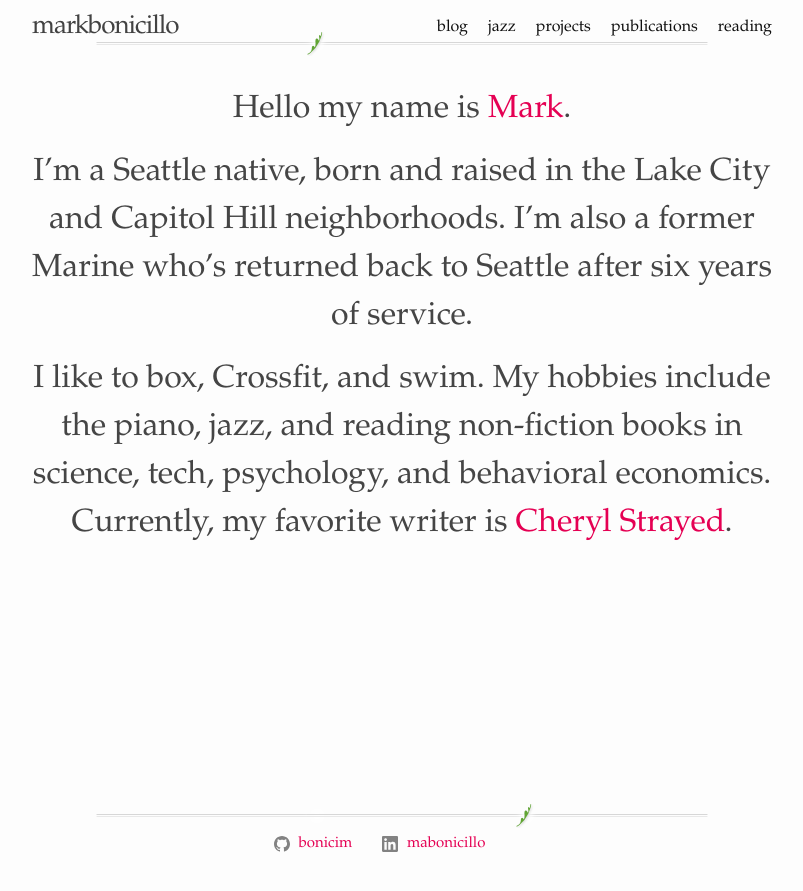
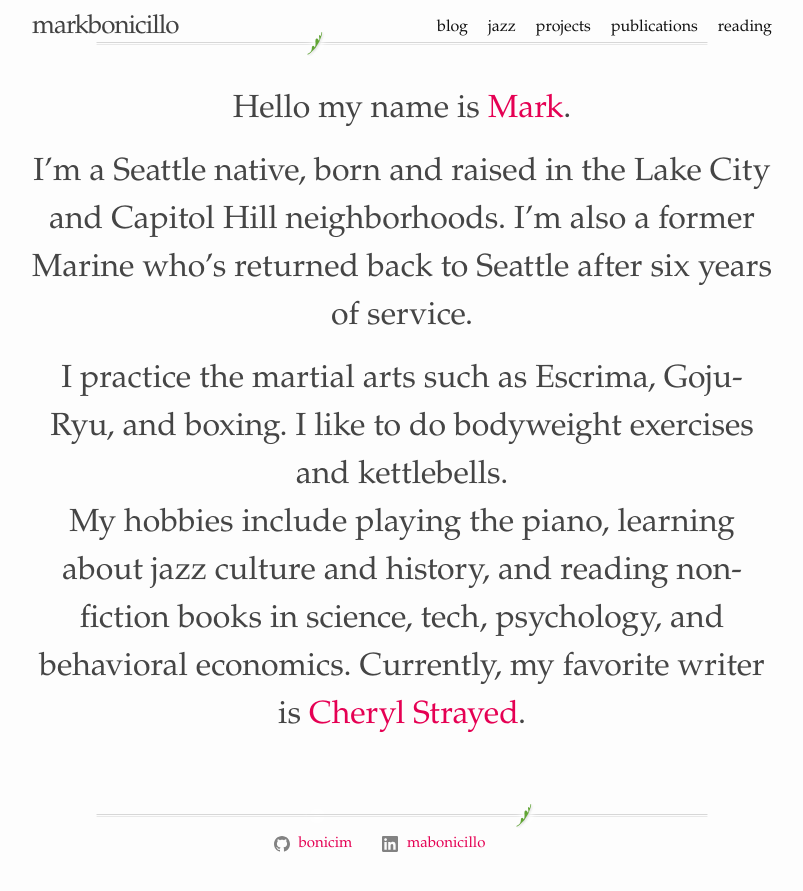
Before and after one commit to bonicim/bonicim.github.io, a Jekyll site: the page built from index.md, in a window 1280 px wide. Shown: the top 891 px of the page, without its empty margins (238-1041 px from the left). Built offline with Jekyll 4.4.1, drawn with Linux system fonts in a browser that asks for light colours.

```diff
--- a/_posts/2019-05-15-undoing-project-book-review.markdown
+++ b/_posts/2019-05-15-undoing-project-book-review.markdown
@@ -7,6 +7,8 @@ categories: [behavioral economics]
 
 I recently finished an excellent book by acclaimed storyteller, Michael Lewis, called "The Undoing Project". <!--more--> I read the book on a Kindle and used my Goodreads account to keep all my highlights and notes. I really, really like this book. And the large number of [highlights and notes on my Goodreads account](https://www.goodreads.com/notes/30364647-the-undoing-project/93287960-mark?ref=abp){:target="_blank"} shows it.
 
+<!--more-->
+
 This book is about the friendship and intellectual collaboration between Amos Tversky and Danny Kahneman. It appealed to me for several reasons. It challenged my fiscally conservative beliefs about the efficiency of markets and about the claim that humans are rational. It confirmed my realism about human nature. And most importantly it forced me to rethink my libertarish stances on public policy and better appreciate the public policies espoused by both the Right and the Left. And all because two brilliant intellectuals from Israel challenged the belief that humans are rational and showed the harmful effects in all facets of life from military recruiting, professional basketball, business decisions, and elections. Their view can be summed up from their simple critique of traditional economics: “All your economic models are premised on people being smart and rational, and yet all the people you know are idiots.”
 
 Read the book about this story of the original behavioral economists. These guys brought credibility to the new field that spawned Freakonomics and inspired work of countless first rate intellectuals such as Nasim Taleb and Malcolm Gladwell and even the author of the story - Michael Lewis.
--- a/_posts/2019-11-13-an-interview-with-bridgewater.markdown
+++ b/_posts/2019-11-13-an-interview-with-bridgewater.markdown
@@ -5,6 +5,8 @@ categories: [interviewing]
 ---
 
 I recently interviewed for a software engineer role with Bridgewater Associates, which is the largest, private hedge fund company in the world and is based out of Westport, Connecticut and just about an hour east of New York City. <!--more--> Preparing for this interview was unusual to say the least, but also challening and eye-opening and even refreshing, which I'll explore later in this article.
+
+<!--more-->
 
 My Bridgewater interview experience consisted of three rounds: an online, coding challenge; a phone interview with two software managers; and a full-day on-site interview, consistening of two technical interviews and a "Life Interview" session (more on that later).
 
--- a/_posts/2019-11-20-a-shortish-guide-to-preparing-for-a-technical-interview-.markdown
+++ b/_posts/2019-11-20-a-shortish-guide-to-preparing-for-a-technical-interview-.markdown
@@ -1,5 +1,5 @@
 ---
-title: A Shortish Guide to Preparing for a Technical Interview
+title: A Short-ish Guide to Preparing for a Technical Interview
 layout: post
 categories: [interviewing]
 ---
--- a/_posts/2020-01-10-learning-about-learning.markdown
+++ b/_posts/2020-01-10-learning-about-learning.markdown
@@ -5,6 +5,8 @@ categories: [learning]
 ---
 
 I'm currently working on several different projects right now ranging from working on a piece of music, teaching algorithms and data structures, working on my AWS Solutions Architect Certificate, and getting back into running shape. <!--more--> Although the projects are different, they are all forcing me to learn the material at a deep level of mastery. I don't do things half-ass. So far, I've not been as effective as I would like to be; I'm not accomplishing the mini-goals that I've set. The main reason? It's simply taking me longer to learn and understand any new material. Chalk it up to age, laziness, or lack of discipline. But upon further reflection, I blame my learning approach. I'm forgetting material because I don't review the basics on a daily basis. Instead of a slow and steady approach to learning, I'm doing the cram-as-much-as-you-can-the-night-before-the-final approach to learning. Big mistake.
+
+<!--more-->
 
 I recently read an excellent article about how to remember new concepts that you've learned. The article is called [The Spacing Effect: How to Improve Learning and Maximize Retention](https://fs.blog/2018/12/spacing-effect/){:target="_blank"}. The article states that shorter but daily learning sessions are much more efficient and effective in learning and retaining new ideas and concepts. From the article:
 
--- a/_posts/2020-01-13-human-being-vs-human-doing.markdown
+++ b/_posts/2020-01-13-human-being-vs-human-doing.markdown
@@ -6,6 +6,8 @@ categories: philosophy
 
 The term "human being" means a lot more in this age of instant access to information, little computers in our pockets, social media, and a post-industrial revolution that places a premium on knowledge work over blue collar or service work. <!--more--> Silicon Valley and the tech industry have influenced the way we think about ourselves in relation to work. You can see it in the sayings of the tech giants: Fail Fast, Work Hard and Make History, Do More Faster, Be Productive. And the list goes on and on. The sayings appear common-sensical and no one would disagree with them. But underneath those sayings in the context of a competitive tech industry and a society that expects people to work hard and do more as a measure of someone's worth (this ~~brainwashing~~ mindset is especially true in the United States) is this: You are a **Human Doing**.
 
+<!--more-->
+
 A Human Doing is different than a Human Being. A Human Doing is someone who has been programmed to not have self-awareness and to believe that their worth is in doing more--faster and better than the competition. A Human Doing cannot sit still and enjoy the present moment. A Human Doing typically lives in the urban areas, frequently checks social media, does not typically have a hobby in the arts, and works a lot without ever questioning why they should work so much to begin with. Most importantly, a Human Doing lacks self-awareness: the ability to slow down, to question one's life, values, and choices, and to be honest with one's relationship to their family, their friends, their society. A Human Doing is typically a corporate drone with golden handcuffs who simply can't leave a job that they hate. But a Human Doing can be working in any industry large or small. They are not free, either economically or spiritually.
 
 A Human Being is different. They are critical thinkers and are self-aware of the brainwashing by a tech-influenced, cowboy-capitalist, materialistic society. They still participate in such a society. But with the knowledge that it's all bullshit. They resent being constantly distracted. They dislike the excesses of social media, the open-air office, and the tacit acceptance by society of being reachable after working hours. They dislike the excesses of email and chat rooms ala Slack and Outlook. A Human Being actually likes nature. You will typically see them hiking, skiing, or traveling off the beaten path. And most importantly, a Human Being prefers focusing on one thing at a time and doing it well-not because it's profitable-but doing something well for the sake of doing it well.
--- a/index.md
+++ b/index.md
@@ -10,6 +10,6 @@ Hello my name is [Mark](mailto:markabonicillo@gmail.com).
 
 I'm a Seattle native, born and raised in the Lake City and Capitol Hill neighborhoods. I'm also a former Marine who's returned back to Seattle after six years of service.
 
-I like to box, Crossfit, and swim.
-My hobbies include the piano, jazz, and reading non-fiction books in science, tech, psychology, and behavioral economics.
+I practice the martial arts such as Escrima, Goju-Ryu, and boxing. I like to do bodyweight exercises and kettlebells.
+My hobbies include playing the piano, learning about jazz culture and history, and reading non-fiction books in science, tech, psychology, and behavioral economics.
 Currently, my favorite writer is [Cheryl Strayed](http://www.cherylstrayed.com/tiny_beautiful_things_114549.htm){:target="_blank"}.
```
Also changed, not shown: _drafts/stages-of-mastery.markdown (deleted, +0 -18 lines), _posts/2021-10-10-stages-of-mastery.markdown (added, +20 -0 lines).
